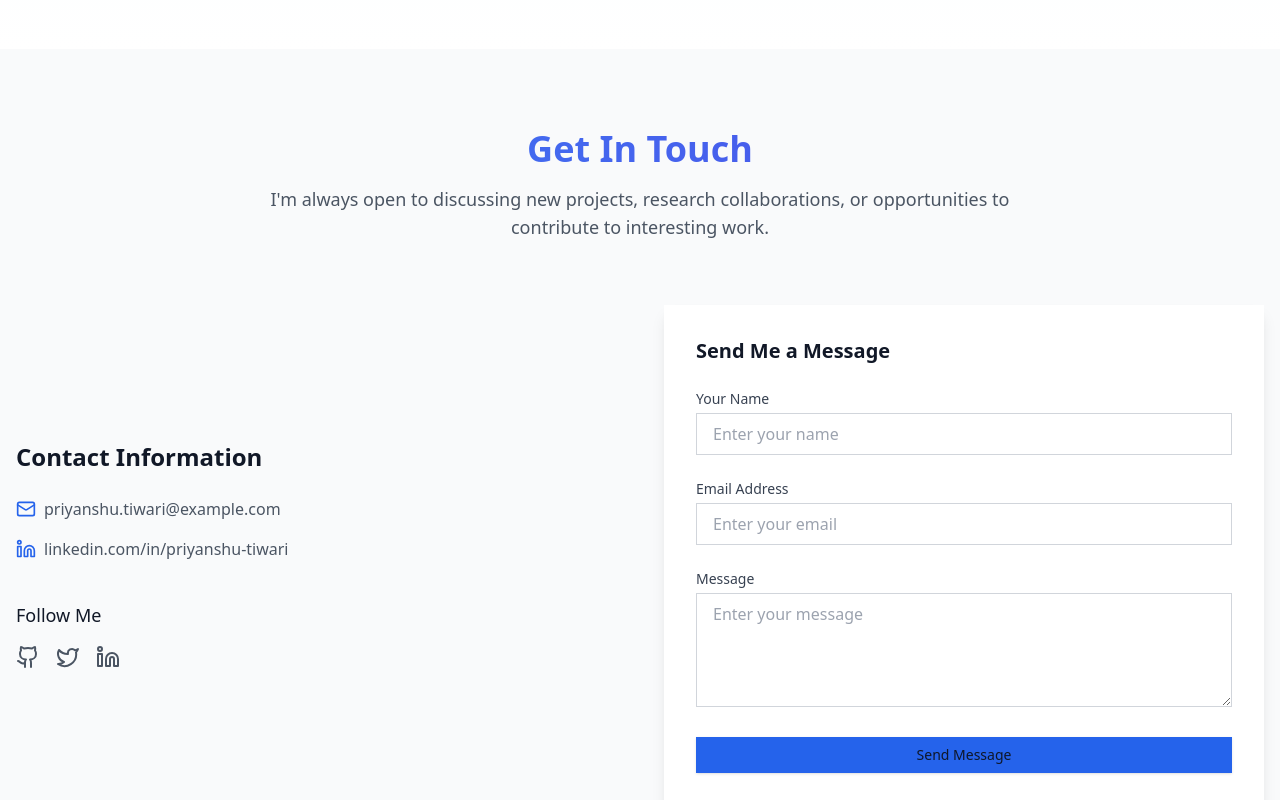
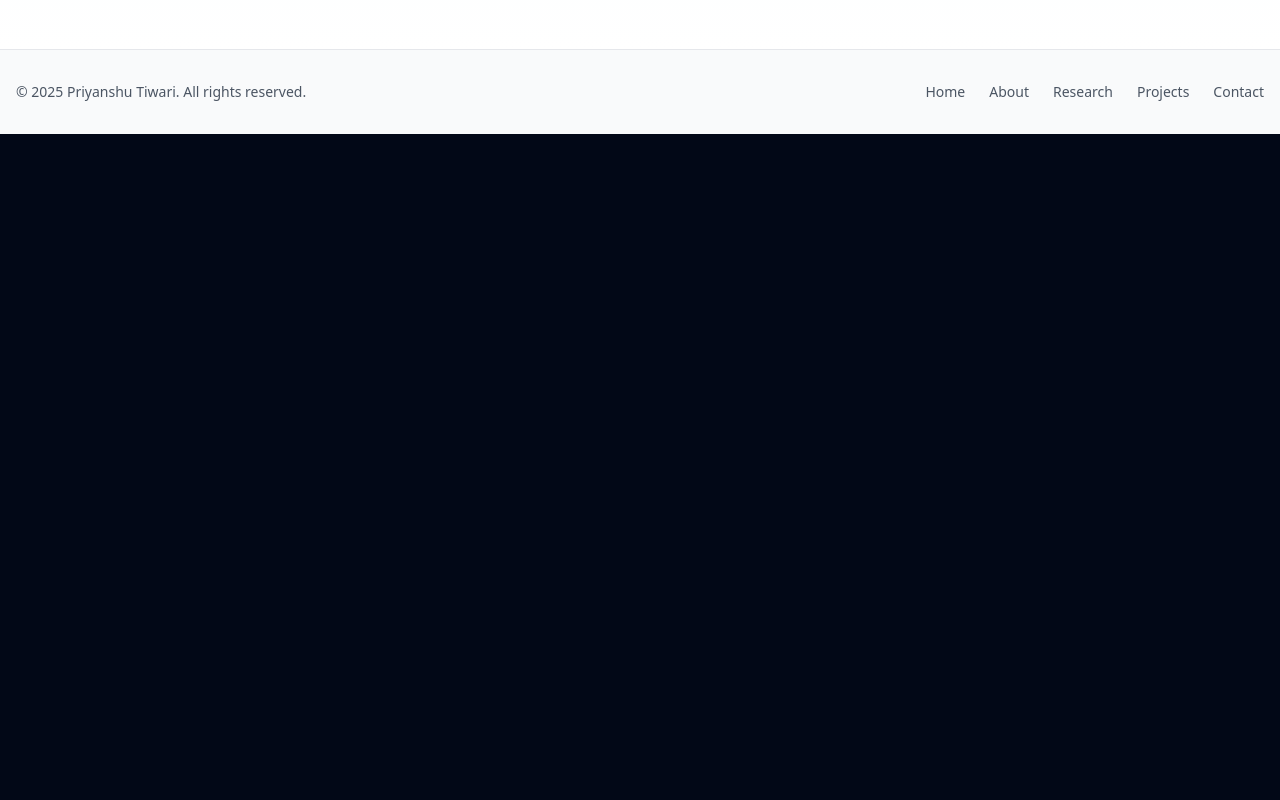
Before and after one commit to PRIYANSHU2026/PRIYANSHU2026.github.io, a Next.js app: page / in a window 1280 px wide. Shown: the part 8580-9380 px from the top of the page. After the commit the page ends 8714 px from the top, so only its background shows below. Built offline with nearby package versions, Linux system fonts and the light colour scheme.

Commit message:
Update footer.tsx
Signed-off-by: PRIYANSHU TIWARI <153541511+PRIYANSHU2026@users.noreply.github.com>

```diff
--- a/src/components/footer.tsx
+++ b/src/components/footer.tsx
@@ -1,3 +1,4 @@
+// In footer.tsx, replace the entire file with:
 "use client";
 
 import Link from "next/link";
@@ -8,145 +9,6 @@ import { Github, Linkedin, Mail, Twitter } from "lucide-react";
 export function Footer() {
   return (
     <footer className="bg-gray-50 dark:bg-gray-950">
-      {/* Contact Section */}
-      <section id="contact" className="py-20">
-        <div className="container mx-auto px-4">
-          <motion.div
-            initial={{ opacity: 0 }}
-            whileInView={{ opacity: 1 }}
-            transition={{ duration: 0.5 }}
-            viewport={{ once: true }}
-            className="text-center mb-16"
-          >
-            <h2 className="text-3xl font-bold sm:text-4xl mb-4 bg-clip-text text-transparent bg-gradient-to-r from-blue-500 to-indigo-600">
-              Get In Touch
-            </h2>
-            <p className="text-lg text-gray-600 dark:text-gray-400 max-w-3xl mx-auto">
-              I'm always open to discussing new projects, research collaborations, or opportunities to contribute to interesting work.
-            </p>
-          </motion.div>
-
-          <div className="grid grid-cols-1 md:grid-cols-2 gap-12 items-center">
-            <motion.div
-              initial={{ opacity: 0, x: -20 }}
-              whileInView={{ opacity: 1, x: 0 }}
-              transition={{ duration: 0.5, delay: 0.2 }}
-              viewport={{ once: true }}
-              className="space-y-6"
-            >
-              <h3 className="text-2xl font-semibold text-gray-900 dark:text-gray-100">Contact Information</h3>
-              <div className="space-y-4">
-                <p className="flex items-center text-gray-600 dark:text-gray-400">
-                  <Mail className="mr-2 h-5 w-5 text-blue-600 dark:text-blue-400" />
-                  <a href="mailto:your-email@example.com" className="hover:text-blue-600 dark:hover:text-blue-400 transition-colors">
-                    priyanshu.tiwari@example.com
-                  </a>
-                </p>
-                <p className="flex items-center text-gray-600 dark:text-gray-400">
-                  <Linkedin className="mr-2 h-5 w-5 text-blue-600 dark:text-blue-400" />
-                  <a
-                    href="https://www.linkedin.com/in/priyanshu-tiwari-305661258/"
-                    target="_blank"
-                    rel="noopener noreferrer"
-                    className="hover:text-blue-600 dark:hover:text-blue-400 transition-colors"
-                  >
-                    linkedin.com/in/priyanshu-tiwari
-                  </a>
-                </p>
-              </div>
-
-              <div className="pt-4">
-                <h4 className="text-lg font-medium text-gray-900 dark:text-gray-100 mb-4">Follow Me</h4>
-                <div className="flex space-x-4">
-                  <a
-                    href="https://github.com/priyanshu-tiwari"
-                    target="_blank"
-                    rel="noopener noreferrer"
-                    className="text-gray-600 hover:text-blue-600 dark:text-gray-400 dark:hover:text-blue-400 transition-colors"
-                  >
-                    <Github className="h-6 w-6" />
-                    <span className="sr-only">GitHub</span>
-                  </a>
-                  <a
-                    href="https://twitter.com/priyanshu-tiwari"
-                    target="_blank"
-                    rel="noopener noreferrer"
-                    className="text-gray-600 hover:text-blue-600 dark:text-gray-400 dark:hover:text-blue-400 transition-colors"
-                  >
-                    <Twitter className="h-6 w-6" />
-                    <span className="sr-only">Twitter</span>
-                  </a>
-                  <a
-                    href="https://www.linkedin.com/in/priyanshu-tiwari-305661258/"
-                    target="_blank"
-                    rel="noopener noreferrer"
-                    className="text-gray-600 hover:text-blue-600 dark:text-gray-400 dark:hover:text-blue-400 transition-colors"
-                  >
-                    <Linkedin className="h-6 w-6" />
-                    <span className="sr-only">LinkedIn</span>
-                  </a>
-                </div>
-              </div>
-            </motion.div>
-
-            <motion.div
-              initial={{ opacity: 0, x: 20 }}
-              whileInView={{ opacity: 1, x: 0 }}
-              transition={{ duration: 0.5, delay: 0.4 }}
-              viewport={{ once: true }}
-            >
-              <div className="rounded-lg bg-white dark:bg-gray-900 p-8 shadow-lg">
-                <h3 className="text-xl font-semibold text-gray-900 dark:text-gray-100 mb-6">Send Me a Message</h3>
-                <form className="space-y-6">
-                  <div>
-                    <label htmlFor="name" className="block text-sm font-medium text-gray-700 dark:text-gray-300 mb-1">
-                      Your Name
-                    </label>
-                    <input
-                      type="text"
-                      id="name"
-                      name="name"
-                      placeholder="Enter your name"
-                      className="w-full px-4 py-2 border border-gray-300 dark:border-gray-700 rounded-md focus:outline-none focus:ring-2 focus:ring-blue-500 dark:bg-gray-800 dark:text-white"
-                      required
-                    />
-                  </div>
-                  <div>
-                    <label htmlFor="email" className="block text-sm font-medium text-gray-700 dark:text-gray-300 mb-1">
-                      Email Address
-                    </label>
-                    <input
-                      type="email"
-                      id="email"
-                      name="email"
-                      placeholder="Enter your email"
-                      className="w-full px-4 py-2 border border-gray-300 dark:border-gray-700 rounded-md focus:outline-none focus:ring-2 focus:ring-blue-500 dark:bg-gray-800 dark:text-white"
-                      required
-                    />
-                  </div>
-                  <div>
-                    <label htmlFor="message" className="block text-sm font-medium text-gray-700 dark:text-gray-300 mb-1">
-                      Message
-                    </label>
-                    <textarea
-                      id="message"
-                      name="message"
-                      rows={4}
-                      placeholder="Enter your message"
-                      className="w-full px-4 py-2 border border-gray-300 dark:border-gray-700 rounded-md focus:outline-none focus:ring-2 focus:ring-blue-500 dark:bg-gray-800 dark:text-white"
-                      required
-                    />
-                  </div>
-                  <Button type="submit" className="w-full bg-blue-600 hover:bg-blue-700">
-                    Send Message
-                  </Button>
-                </form>
-              </div>
-            </motion.div>
-          </div>
-        </div>
-      </section>
-
       {/* Footer Bottom */}
       <div className="border-t border-gray-200 dark:border-gray-800">
         <div className="container mx-auto px-4 py-8">
```
